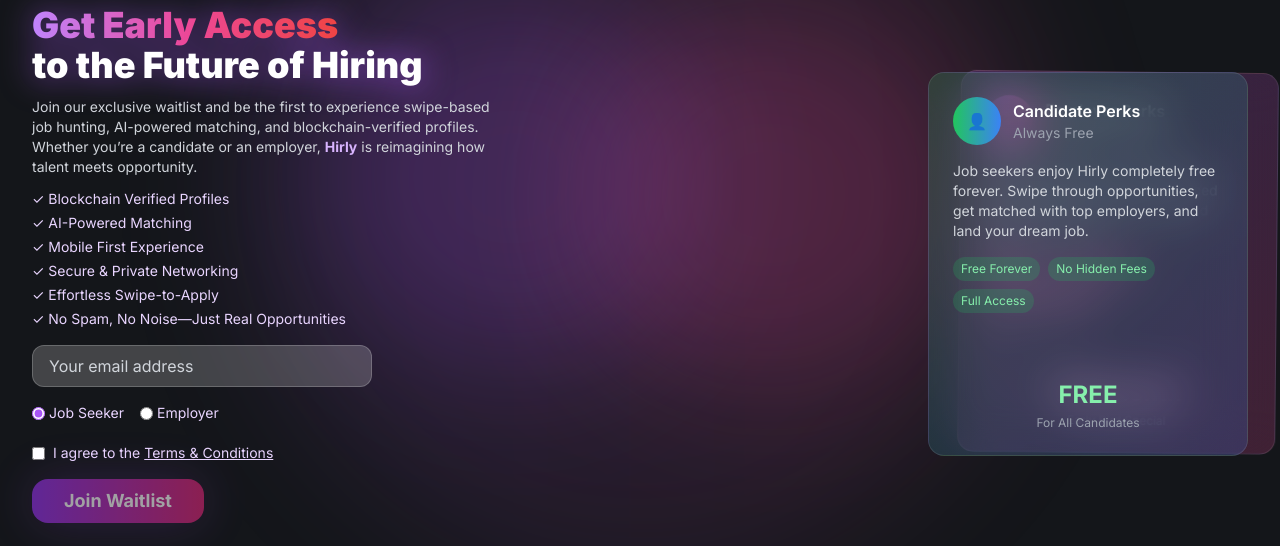
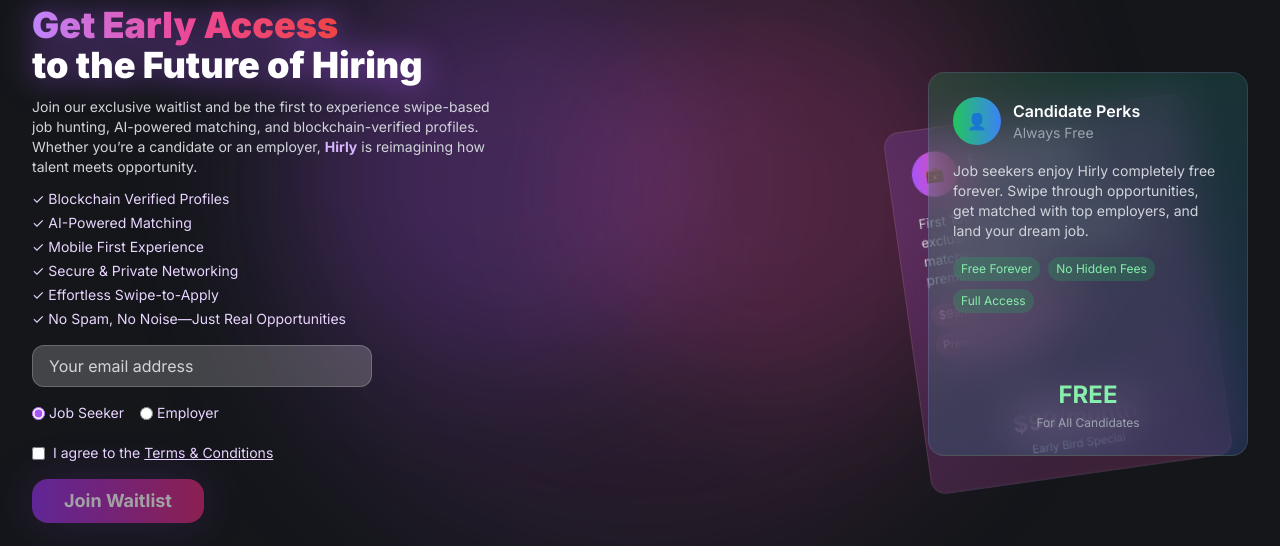
Before and after one commit to itz-dev-tasavvuf/Hirly3.0-Alpha-, a React (Vite) app in the folder project/: page /waitlist in a window 1280 px wide. Shown: the part 216-762 px from the top of the page. Built offline with nearby package versions, Linux system fonts and the light colour scheme; no server answers.

Commit message:
Added more features to waitlist

```diff
--- a/project/src/pages/WaitlistPage.jsx
+++ b/project/src/pages/WaitlistPage.jsx
@@ -11,32 +11,22 @@
   const [error, setError] = useState('');
   const [agreed, setAgreed] = useState(false);
   const [role, setRole] = useState('jobseeker');
-  const [frontCard, setFrontCard] = useState(1);
+  const [frontCard, setFrontCard] = useState(2); // Start with candidate card (jobseeker default)
   const [isAnimating, setIsAnimating] = useState(false);
-  const [swipedCard, setSwipedCard] = useState(null);
 
   const waitlistCount = 1200;
 
-  // Cycle cards every 4 seconds with swipe animation
+  // Update front card when role changes
   useEffect(() => {
-    const interval = setInterval(() => {
+    const targetCard = role === 'employer' ? 1 : 2; // 1 = employer, 2 = candidate
+    if (frontCard !== targetCard) {
       setIsAnimating(true);
-      setSwipedCard(frontCard); // Track which card is being swiped
-
-      // Step 1: Swipe out and disappear front card, move back card forward
       setTimeout(() => {
-        setFrontCard(prev => prev === 1 ? 2 : 1);
-      }, 400);
-
-      // Step 2: Bring back the disappeared card behind the new front card
-      setTimeout(() => {
+        setFrontCard(targetCard);
         setIsAnimating(false);
-        setSwipedCard(null);
-      }, 800);
-    }, 4000);
-
-    return () => clearInterval(interval);
-  }, [frontCard]);
+      }, 300);
+    }
+  }, [role, frontCard]);
 
   const handleSubmit = async (e) => {
     e.preventDefault();
@@ -185,10 +175,7 @@
               {/* Card Stack */}
               {[1, 2].map((index) => {
                 const isInFront = frontCard === index;
-                const isBeingSwiped = swipedCard === index && isAnimating;
-                const shouldMoveForward = isAnimating && !isInFront && !isBeingSwiped;
-                const shouldDisappear = isBeingSwiped;
-                const shouldReappearBehind = swipedCard === index && !isAnimating && !isInFront;
+                const shouldMoveForward = isAnimating && !isInFront;
 
                 return (
                   <motion.div
@@ -201,20 +188,14 @@
                       y: 0
                     }}
                     animate={{
-                      opacity: shouldDisappear ? 0 : 1,
+                      opacity: 1,
                       scale: shouldMoveForward ? 1 : (isInFront ? 1 : 0.95),
-                      rotate: shouldDisappear ? 15 :
-                              shouldMoveForward ? 0 :
-                              isInFront ? 0 : -8,
-                      x: shouldDisappear ? 400 :
-                         shouldMoveForward ? 0 :
-                         isInFront ? 0 : -30,
-                      y: shouldDisappear ? -50 :
-                         shouldMoveForward ? 0 :
-                         isInFront ? 0 : 30
+                      rotate: shouldMoveForward ? 0 : (isInFront ? 0 : -8),
+                      x: shouldMoveForward ? 0 : (isInFront ? 0 : -30),
+                      y: shouldMoveForward ? 0 : (isInFront ? 0 : 30)
                     }}
                     transition={{
-                      duration: shouldDisappear ? 0.4 : 0.6,
+                      duration: 0.4,
                       ease: "easeInOut"
                     }}
                     className="absolute inset-0 swipe-card glass-effect rounded-2xl p-6"
@@ -222,10 +203,7 @@
                       background: index === 1
                         ? 'linear-gradient(135deg, rgba(168, 85, 247, 0.2) 0%, rgba(236, 72, 153, 0.2) 100%)'
                         : 'linear-gradient(135deg, rgba(34, 197, 94, 0.2) 0%, rgba(59, 130, 246, 0.2) 100%)',
-                      zIndex: shouldDisappear ? 40 :
-                              shouldMoveForward ? 30 :
-                              isInFront ? 30 : 20,
-                      display: shouldDisappear ? 'block' : 'block'
+                      zIndex: shouldMoveForward ? 30 : (isInFront ? 30 : 20)
                     }}
                   >
                     <div className="h-full flex flex-col">
```
